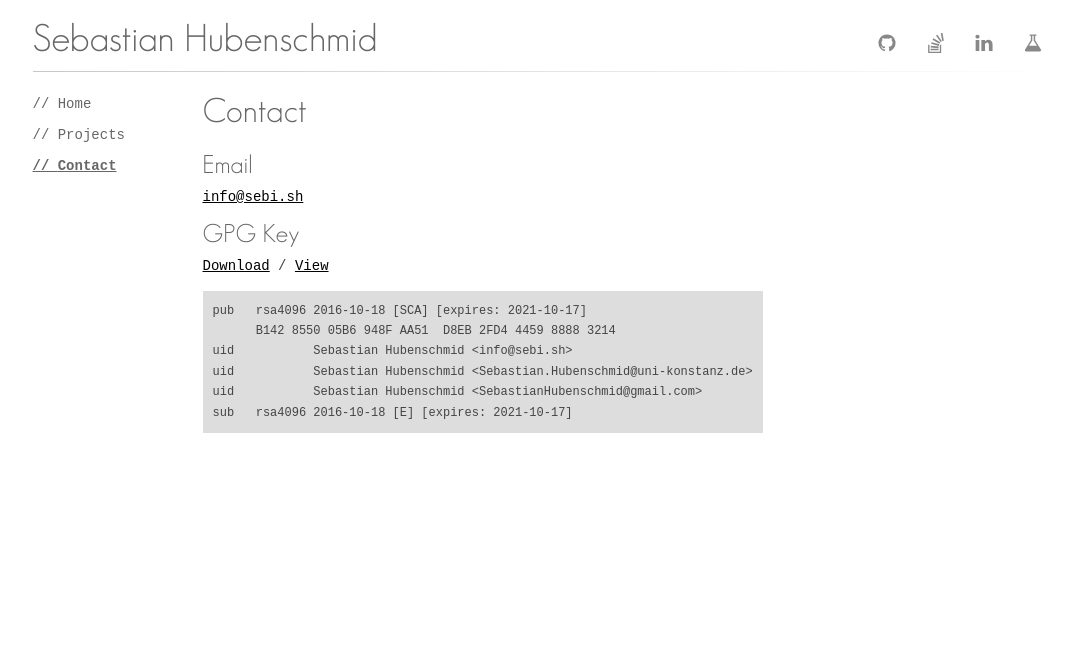
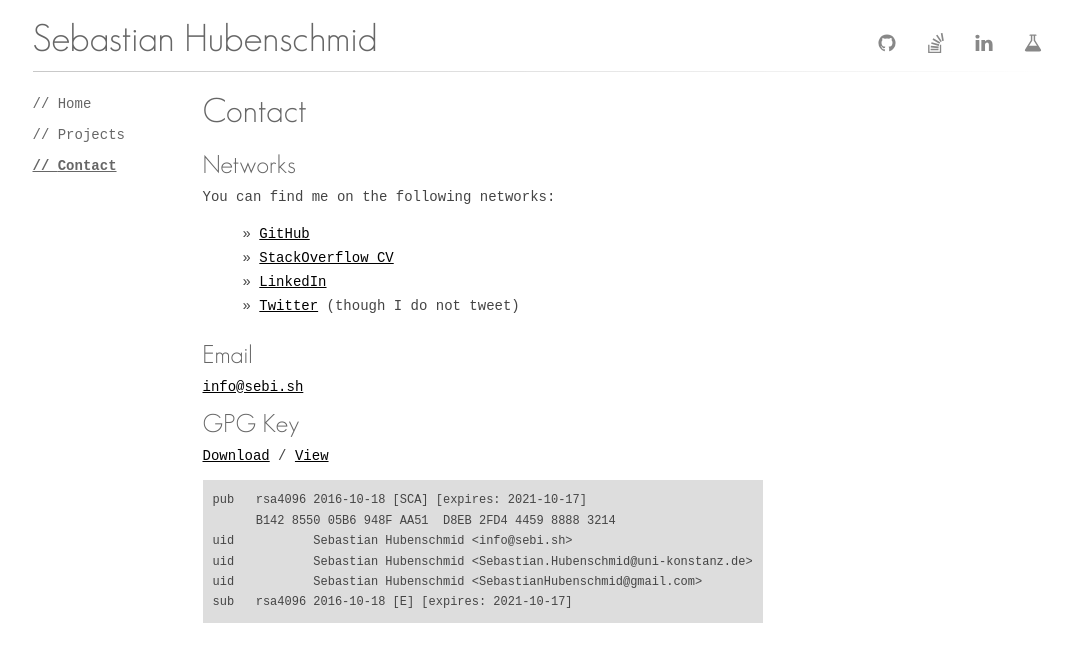
Before and after one commit to SebiH/PersonalWebsite, a Jekyll site: the page built from homepage/contact.html, in a window 1280 px wide. Shown: the top 662 px of the page, without its empty margins (92-1164 px from the left). Built offline with Jekyll 4.4.1, drawn with Linux system fonts in a browser that asks for light colours; a script that is not in the unit is left out.

Commit message:
Add more contact information

```diff
--- a/homepage/_includes/title.html
+++ b/homepage/_includes/title.html
@@ -7,7 +7,7 @@
     </div>
 
     <div class="icon">
-        <a href="http://stackoverflow.com/users/4090817/sebih">
+        <a href="https://stackoverflow.com/users/story/4090817">
             {% include sprites/stack-overflow.svg width="20" height="20" %}
         </a>
     </div>
--- a/homepage/assets/style.css
+++ b/homepage/assets/style.css
@@ -448,3 +448,15 @@ pre {
 h1.compact, h2.compact, h3.compact {
     margin-bottom: 0;
 }
+
+.network-list {
+    list-style: none;
+}
+
+.network-list li {
+
+}
+
+.network-list li:before {
+    content: "»";
+}
--- a/homepage/contact.html
+++ b/homepage/contact.html
@@ -13,6 +13,17 @@ permalink: /contact/
 
 <!-- begin spf body: content -->
 <h1>Contact</h1>
+
+<h2 class="compact"> Networks </h2>
+<div>
+    You can find me on the following networks:
+    <ul class="network-list">
+        <li> <a href="https://github.com/SebiH">GitHub</a></li>
+        <li> <a href="https://stackoverflow.com/users/story/4090817">StackOverflow CV</a></li>
+        <li> <a href="https://www.linkedin.com/in/sebastianhubenschmid">LinkedIn</a></li>
+        <li> <a href="https://twitter.com/Sebi__H">Twitter</a> (though I do not tweet) </li>
+    </ul>
+</div>
 
 <h2 class="compact"> Email </h2>
 <div>
```
